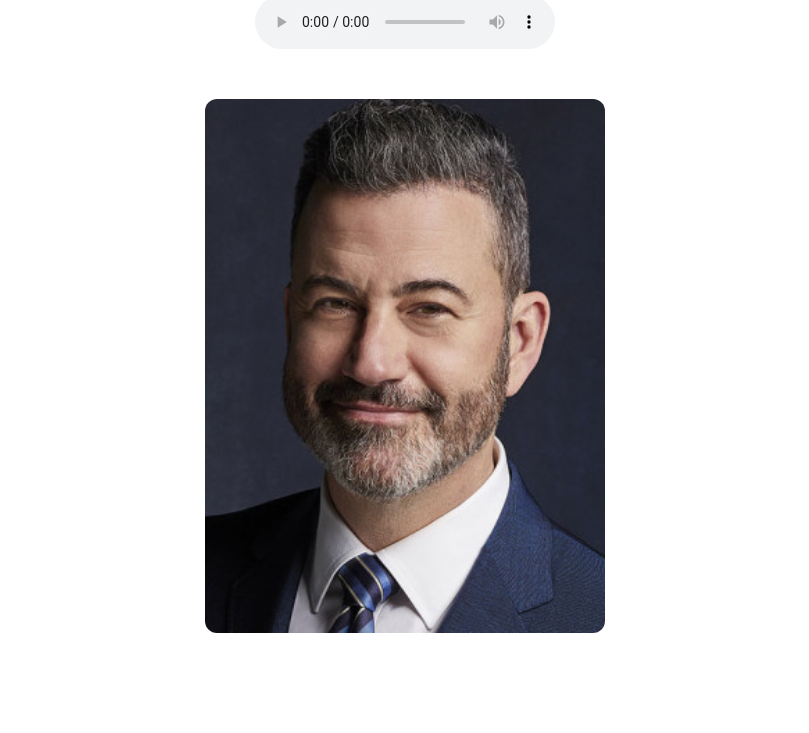
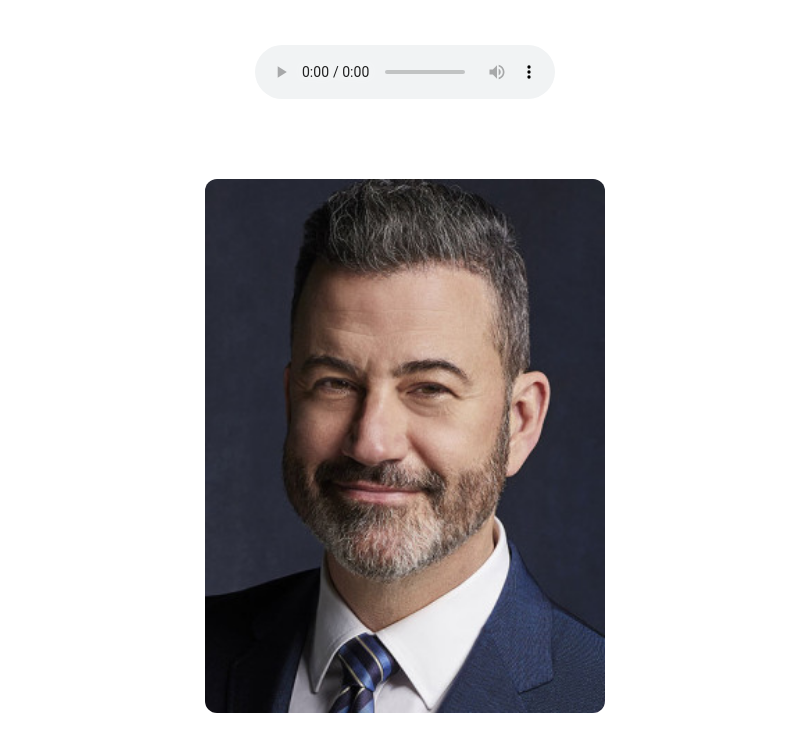
Before and after one commit to sjthouvenot2/kimmel, a plain HTML site: page index.html in a window 1280 px wide. Shown: the part 93-826 px from the top of the page, without its empty margins (235-1044 px from the left). Before the commit the page ends 800 px from the top, so only its background shows below. Drawn offline with Linux system fonts and the light colour scheme.

Commit message:
Update index.html

```diff
--- a/index.html
+++ b/index.html
@@ -5,21 +5,32 @@
   <title>Kimmel Monologue</title>
   <style>
     body {
-      font-family: Arial;
+      font-family: Arial, sans-serif;
       text-align: center;
-      margin-top: 30px;
+      margin: 0;
+      padding: 20px;
     }
+
+    h1 {
+      margin-bottom: 40px;
+    }
+
     audio {
       display: block;
-      margin: 20px auto;
-      z-index: 10;
-      position: relative;
+      margin: 40px auto;   /* padding above & below */
+      padding: 20px;       /* extra breathing room */
+      background: #fff;    /* ensures it’s clear on all backgrounds */
+      border-radius: 8px;
+      max-width: 90%;
     }
+
     img {
       max-width: 400px;
       width: 100%;
+      height: auto;
       border-radius: 12px;
-      margin-top: 30px;
+      display: block;
+      margin: 60px auto 0 auto; /* big margin so it won’t overlap audio */
     }
   </style>
 </head>
```
